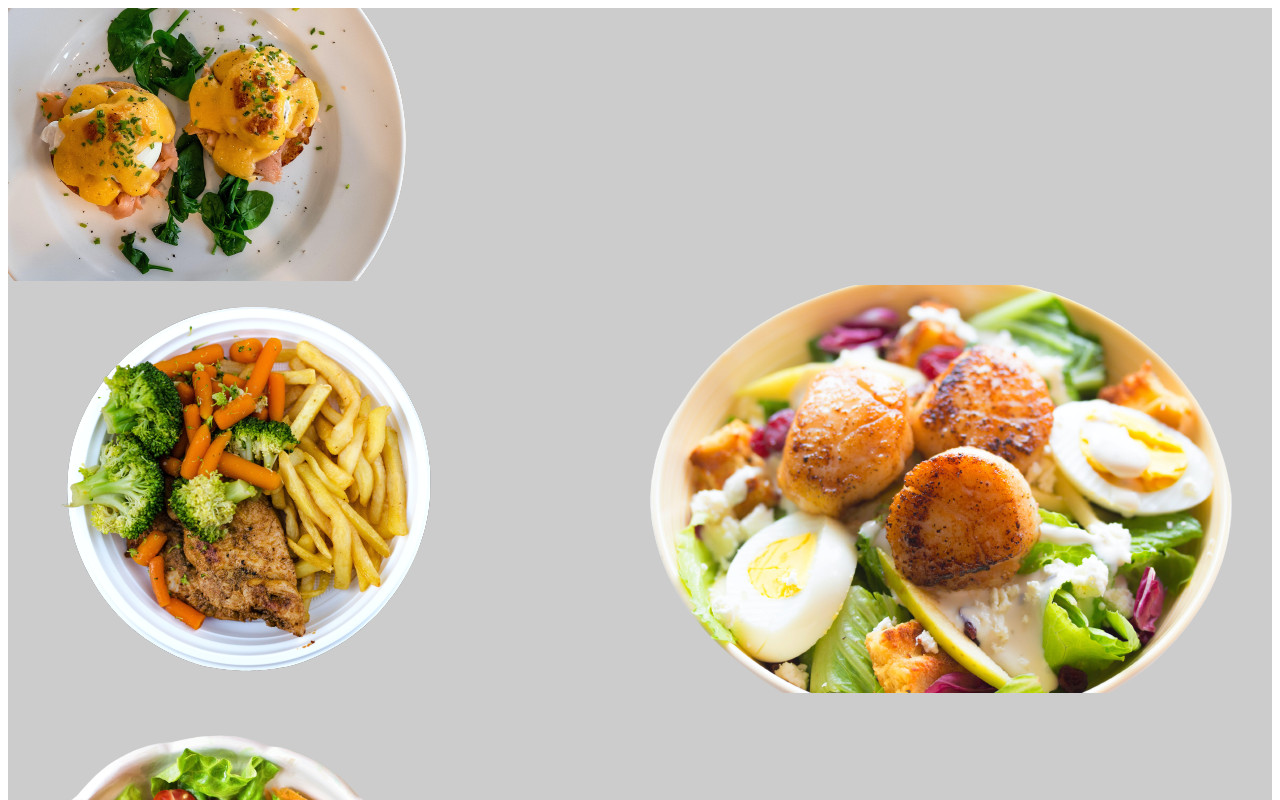
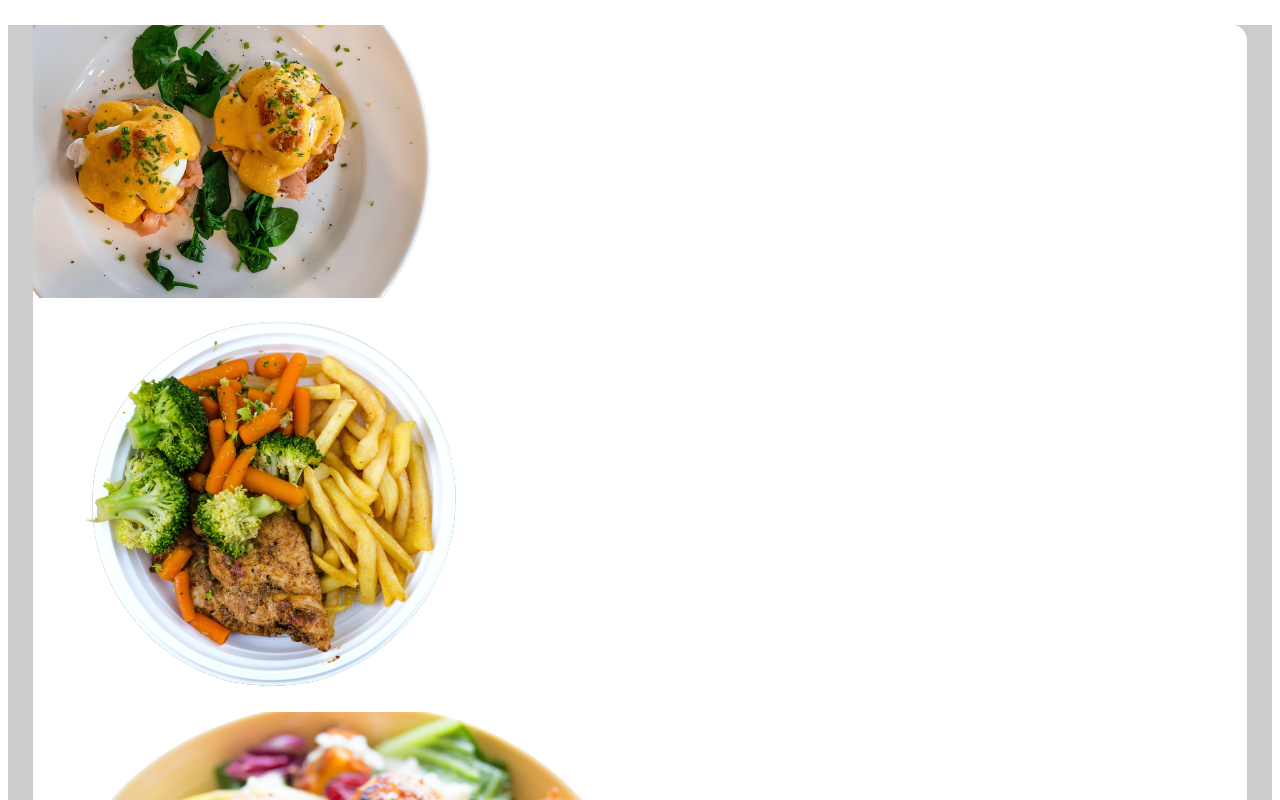
Before and after one commit to Omari-Elizabeth/phase-1-final-project, a plain HTML site: page index.html in a window 1280 px wide. Shown: the top 800 px of the page. Drawn offline with Linux system fonts and the light colour scheme.

Commit message:
give the content section a different background colour

```diff
--- a/style.css
+++ b/style.css
@@ -6,3 +6,8 @@
     background-repeat: no-repeat;
     background-size: cover;
 }
+.contentDiv{
+    margin: 25px;
+    background-color: white;
+    border-radius: 15px;
+}
```
